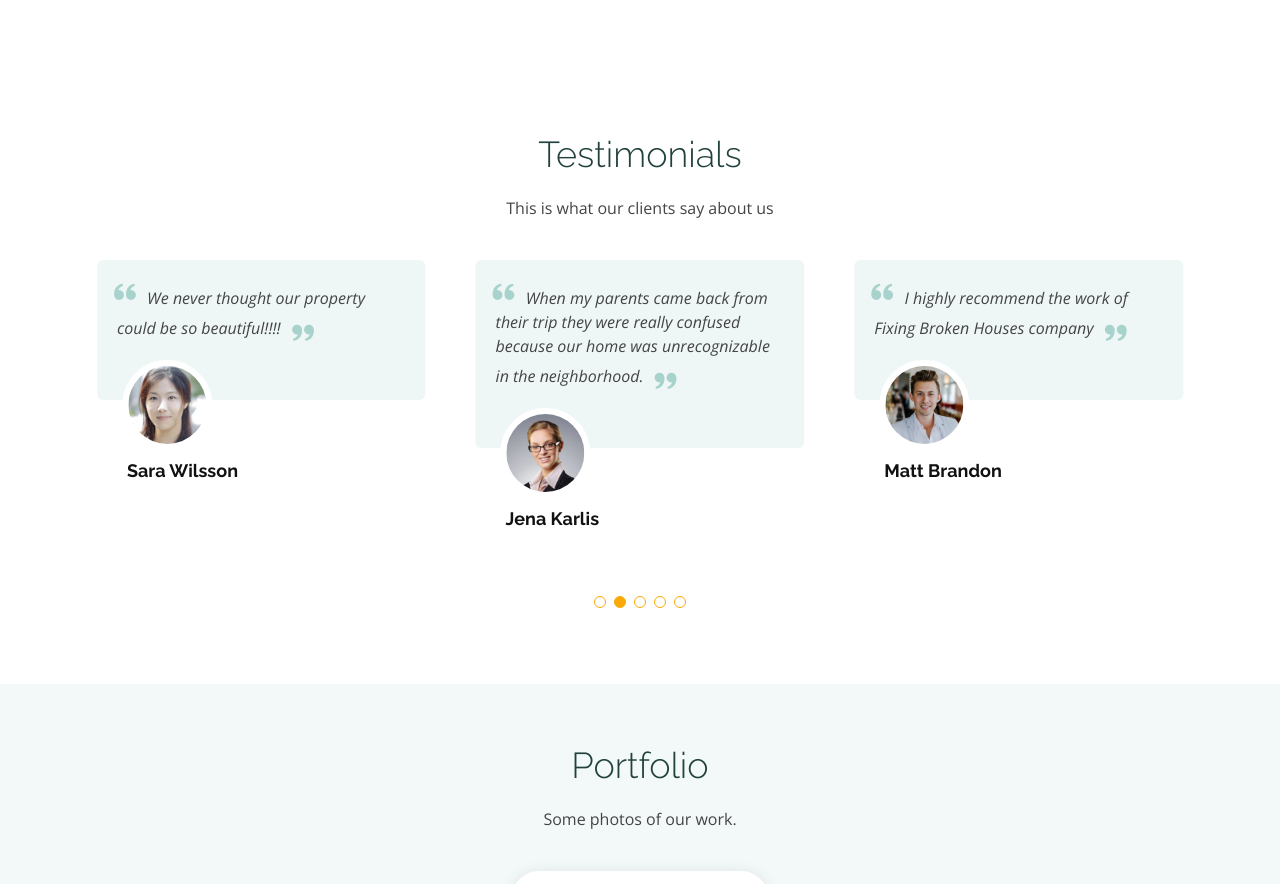
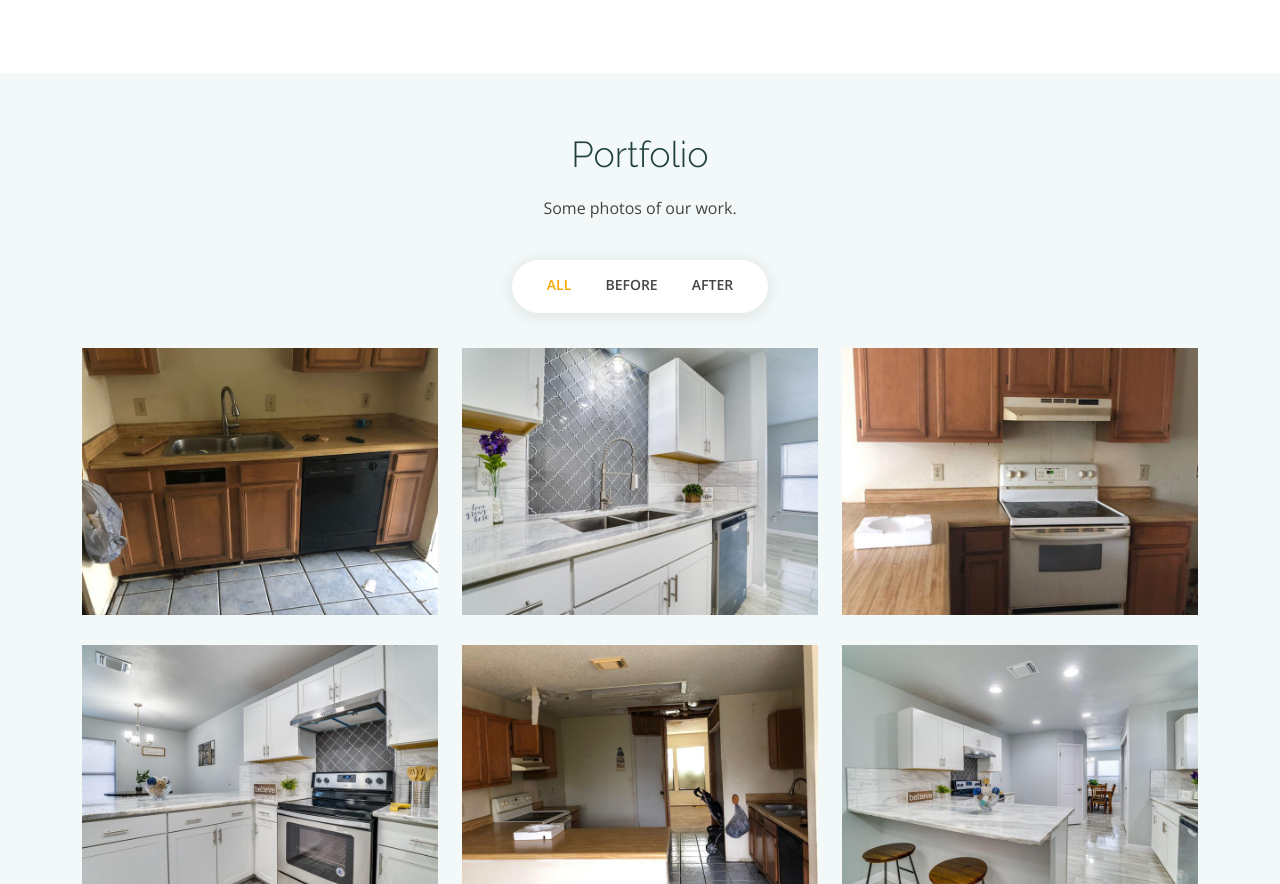
Before and after one commit to hindrav/fbh-prod, a website: page index.html in a window 1280 px wide. Shown: the part 1489-2373 px from the top of the page. Drawn offline with nearby package versions, Linux system fonts and the light colour scheme.

Commit message:
hide testimonials section

```diff
--- a/index.html
+++ b/index.html
@@ -107,7 +107,7 @@
     </section><!-- End About Section -->
 
     <!-- ======= Testimonials Section ======= -->
-    <section id="testimonials" class="testimonials">
+    <!-- <section id="testimonials" class="testimonials">
       <div class="container">
 
         <div class="section-title" data-aos="fade-up">
@@ -127,9 +127,8 @@
                 </p>
                 <img src="assets/img/testimonials/testimonials-1.jpg" class="testimonial-img" alt="">
                 <h3>Saul Goodman</h3>
-                <!-- <h4>Ceo &amp; Founder</h4> -->
               </div>
-            </div><!-- End testimonial item -->
+            </div>
 
             <div class="swiper-slide">
               <div class="testimonial-item">
@@ -140,9 +139,9 @@
                 </p>
                 <img src="assets/img/testimonials/testimonials-2.jpg" class="testimonial-img" alt="">
                 <h3>Sara Wilsson</h3>
-                <!-- <h4>Designer</h4> -->
+                <h4>Designer</h4>
               </div>
-            </div><!-- End testimonial item -->
+            </div>
 
             <div class="swiper-slide">
               <div class="testimonial-item">
@@ -153,9 +152,9 @@
                 </p>
                 <img src="assets/img/testimonials/testimonials-3.jpg" class="testimonial-img" alt="">
                 <h3>Jena Karlis</h3>
-                <!-- <h4>Store Owner</h4> -->
+                <h4>Store Owner</h4>
               </div>
-            </div><!-- End testimonial item -->
+            </div>
 
             <div class="swiper-slide">
               <div class="testimonial-item">
@@ -166,9 +165,9 @@
                 </p>
                 <img src="assets/img/testimonials/testimonials-4.jpg" class="testimonial-img" alt="">
                 <h3>Matt Brandon</h3>
-                <!-- <h4>Freelancer</h4> -->
+                <h4>Freelancer</h4>
               </div>
-            </div><!-- End testimonial item -->
+            </div>
 
             <div class="swiper-slide">
               <div class="testimonial-item">
@@ -179,16 +178,17 @@
                 </p>
                 <img src="assets/img/testimonials/testimonials-5.jpg" class="testimonial-img" alt="">
                 <h3>John Larson</h3>
-                <!-- <h4>Entrepreneur</h4> -->
+                <h4>Entrepreneur</h4>
               </div>
-            </div><!-- End testimonial item -->
+            </div>
 
           </div>
           <div class="swiper-pagination"></div>
         </div>
 
       </div>
-    </section><!-- End Testimonials Section -->
+    </section> -->
+    <!-- End Testimonials Section -->
 
     <!-- ======= Portfolio Section ======= -->
     <section id="portfolio" class="portfolio section-bg">
```
